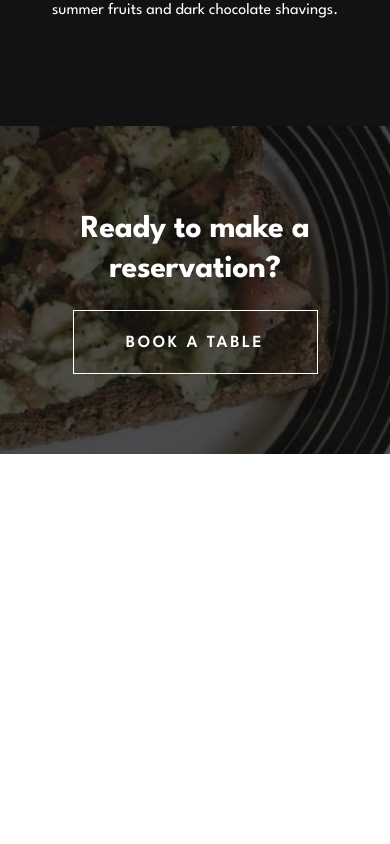
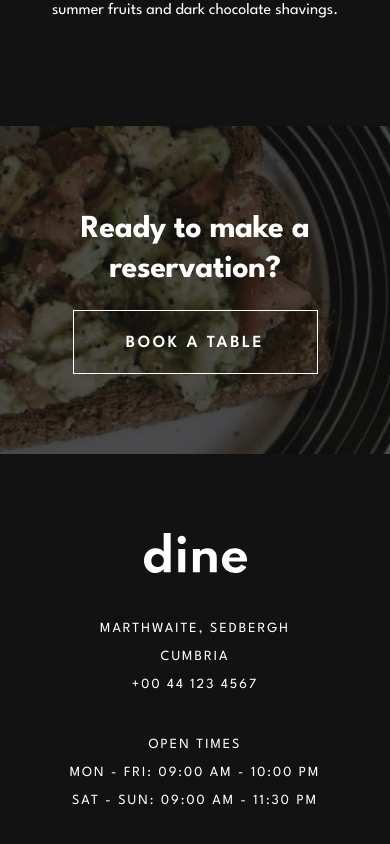
Before and after one commit to JoeDravarol/dine-restaurant, a Next.js app: page / in a window 390 px wide. Shown: the part 3863-4707 px from the top of the page. Before the commit the page ends 4317 px from the top, so only its background shows below. Built offline with nearby package versions, Linux system fonts and the light colour scheme.

Commit message:
Footer (#5)
* feat: mobile footer

* feat: tablet footer

* feat: desktop footer

```diff
--- /dev/null
+++ b/src/features/Footer.tsx
@@ -0,0 +1,83 @@
+import Box from '@mui/material/Box';
+import Stack from '@mui/material/Stack';
+import { styled } from '@mui/material/styles';
+import Typography from '@mui/material/Typography';
+import React from 'react';
+
+import Logo from '@/assets/icons/logo.svg';
+
+const StyledBox = styled(Box)(({ theme }) => ({
+  height: 440,
+  paddingInline: theme.spacing(3),
+  color: theme.palette.common.white,
+  fill: theme.palette.common.white,
+  display: 'grid',
+  alignContent: 'center',
+  justifyItems: 'center',
+  textAlign: 'center',
+  textTransform: 'uppercase',
+
+  [theme.breakpoints.up('tablet')]: {
+    height: 328,
+    paddingInline: theme.spacing(5),
+    justifyItems: 'revert',
+    textAlign: 'revert',
+    gridTemplateColumns: '1fr 456px',
+    gridGap: 129.58,
+    maxWidth: 690,
+    marginInline: 'auto',
+  },
+  [theme.breakpoints.up('desktop')]: {
+    height: 240,
+    paddingInline: 'revert',
+    maxWidth: 1110,
+    gridTemplateColumns: '1fr 814px',
+    gridGap: 192,
+  },
+}));
+
+const StyledTypography = styled(Typography)(() => ({
+  fontSize: '0.875rem',
+  lineHeight: '1.75rem',
+  letterSpacing: '0.125rem',
+  fontWeight: 400,
+}));
+
+const Footer: React.FC = () => {
+  return (
+    <Box component="footer" bgcolor="primary.main">
+      <StyledBox>
+        <Logo />
+
+        <Stack
+          component="section"
+          direction={{ desktop: 'row' }}
+          spacing={{ desktop: 15.5 }}
+        >
+          <StyledTypography
+            mt={{ mobile: 5.25, tablet: 0 }}
+            mb={{ mobile: 4 }}
+          >
+            Marthwaite, Sedbergh<br />
+            Cumbria<br />
+            +00 44 123 4567
+          </StyledTypography>
+
+          <Box>
+            <StyledTypography variant="h5">
+              Open times
+            </StyledTypography>
+            <StyledTypography>
+              Mon - Fri: 09:00 am - 10:00 pm
+            </StyledTypography>
+            <StyledTypography>
+              Sat - Sun: 09:00 am - 11:30 pm
+            </StyledTypography>
+          </Box>
+        </Stack>
+      </StyledBox>
+    </Box>
+  );
+};
+
+export default Footer;
--- a/src/pages/index.tsx
+++ b/src/pages/index.tsx
@@ -2,6 +2,7 @@ import Head from 'next/head';
 
 import About from '@/features/About';
 import CTA from '@/features/CTA';
+import Footer from '@/features/Footer';
 import Hero from '@/features/Hero';
 import MenuHighlights from '@/features/MenuHighlights';
 
@@ -19,6 +20,7 @@ export default function Home() {
         <About />
         <MenuHighlights />
         <CTA />
+        <Footer />
       </main>
     </>
   );
```
